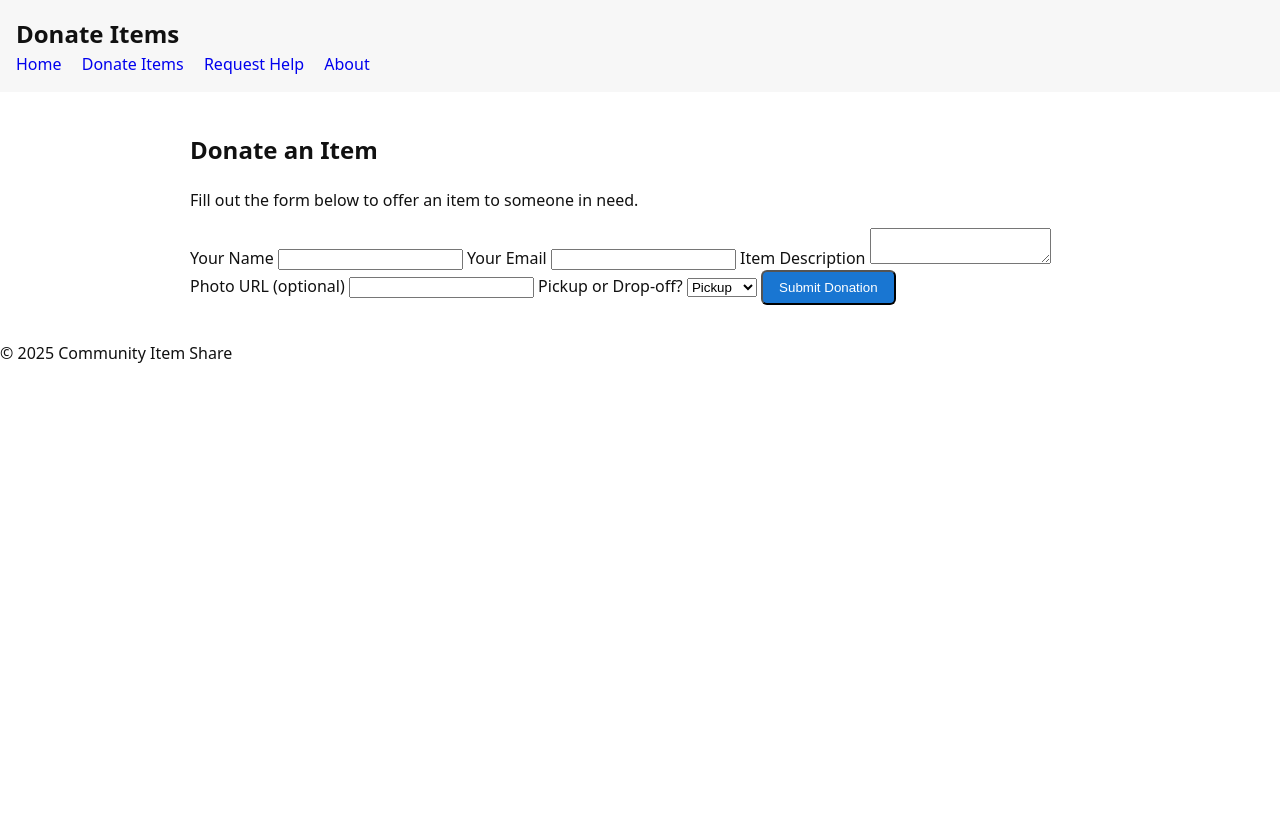
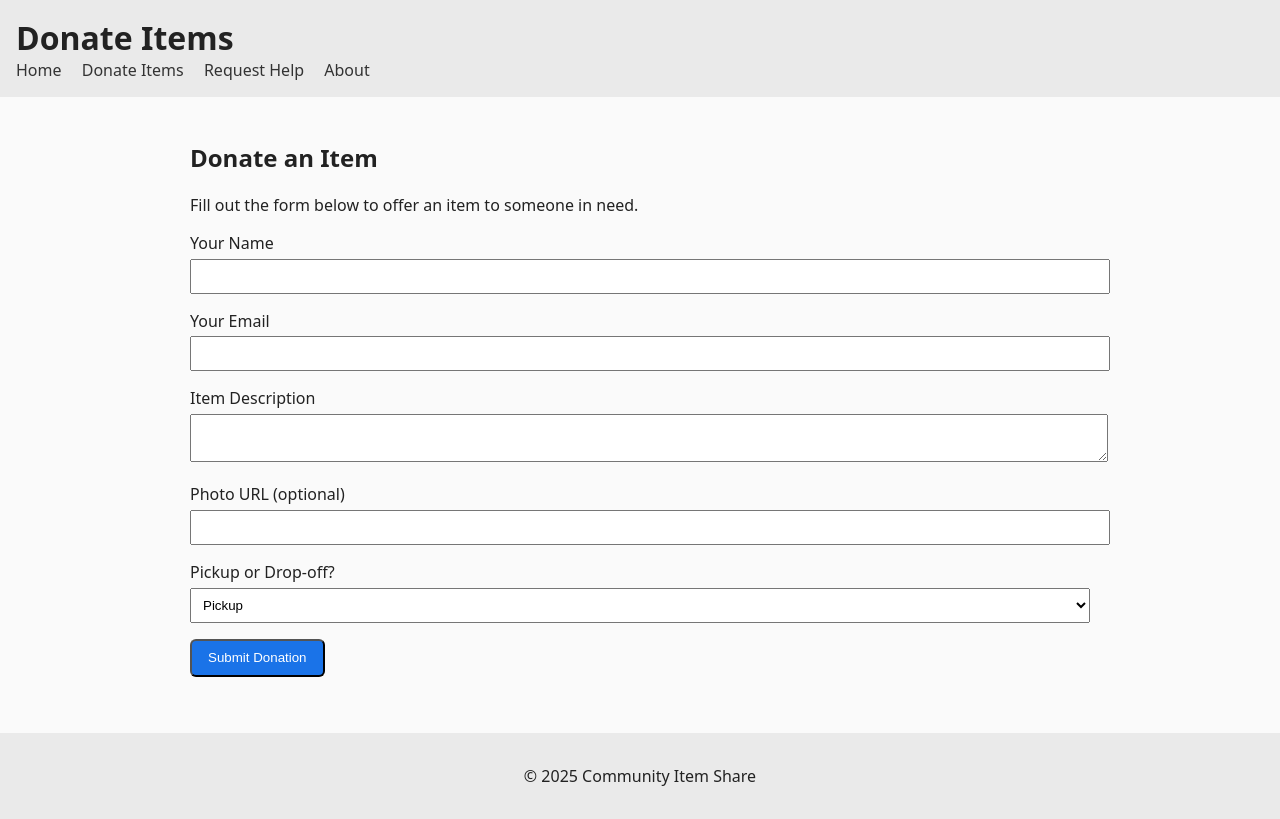
Before and after one commit to adbanna3333-debug/adbanna, a plain HTML site: page donate.html in a window 1280 px wide. Drawn offline with Linux system fonts and the light colour scheme.

Commit message:
Update style.css

```diff
--- a/css/style.css
+++ b/css/style.css
@@ -1,8 +1,66 @@
-:root{font-family:system-ui,-apple-system,Segoe UI,Roboto,"Helvetica Neue",Arial;}
-body{margin:0;padding:0;line-height:1.5;color:#111;background:#fff;}
-header{background:#f7f7f7;padding:1rem}
-header h1{margin:0;font-size:1.25rem}
-nav a{margin-right:1rem;text-decoration:none}
-main{padding:1.25rem;max-width:900px;margin:auto}
-.btn{display:inline-block;padding:.5rem 1rem;border-radius:6px;background:#1976d2;color:white;text-decoration:none}
-@media (min-width:700px){header h1{font-size:1.5rem}}
+:root {
+  font-family: system-ui, Arial, sans-serif;
+}
+
+body {
+  margin: 0;
+  padding: 0;
+  background: #fafafa;
+  color: #222;
+}
+
+header {
+  background: #eaeaea;
+  padding: 1rem;
+}
+
+header h1 {
+  margin: 0;
+}
+
+nav a {
+  margin-right: 1rem;
+  text-decoration: none;
+  color: #333;
+}
+
+main {
+  padding: 1.5rem;
+  max-width: 900px;
+  margin: auto;
+}
+
+.hero {
+  background: #fff;
+  padding: 2rem;
+  border-radius: 8px;
+  margin-bottom: 2rem;
+}
+
+.btn {
+  display: inline-block;
+  padding: 0.6rem 1rem;
+  background: #1a73e8;
+  color: white;
+  text-decoration: none;
+  border-radius: 6px;
+  margin-right: 0.5rem;
+}
+
+form label {
+  display: block;
+  margin-bottom: 1rem;
+}
+
+input, textarea, select {
+  width: 100%;
+  padding: .5rem;
+  margin-top: .3rem;
+}
+
+footer {
+  margin-top: 2rem;
+  padding: 1rem;
+  text-align: center;
+  background: #eaeaea;
+}
```
